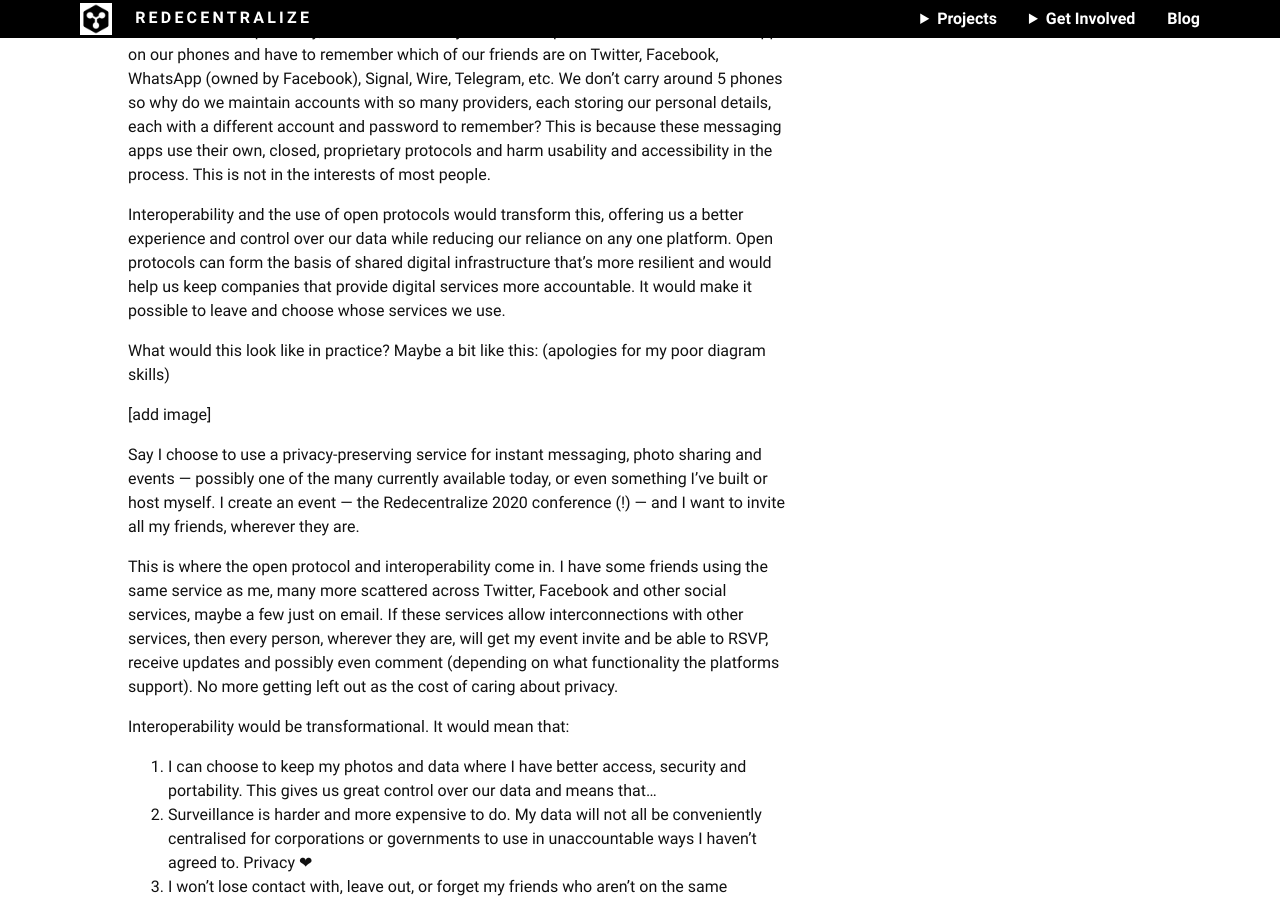
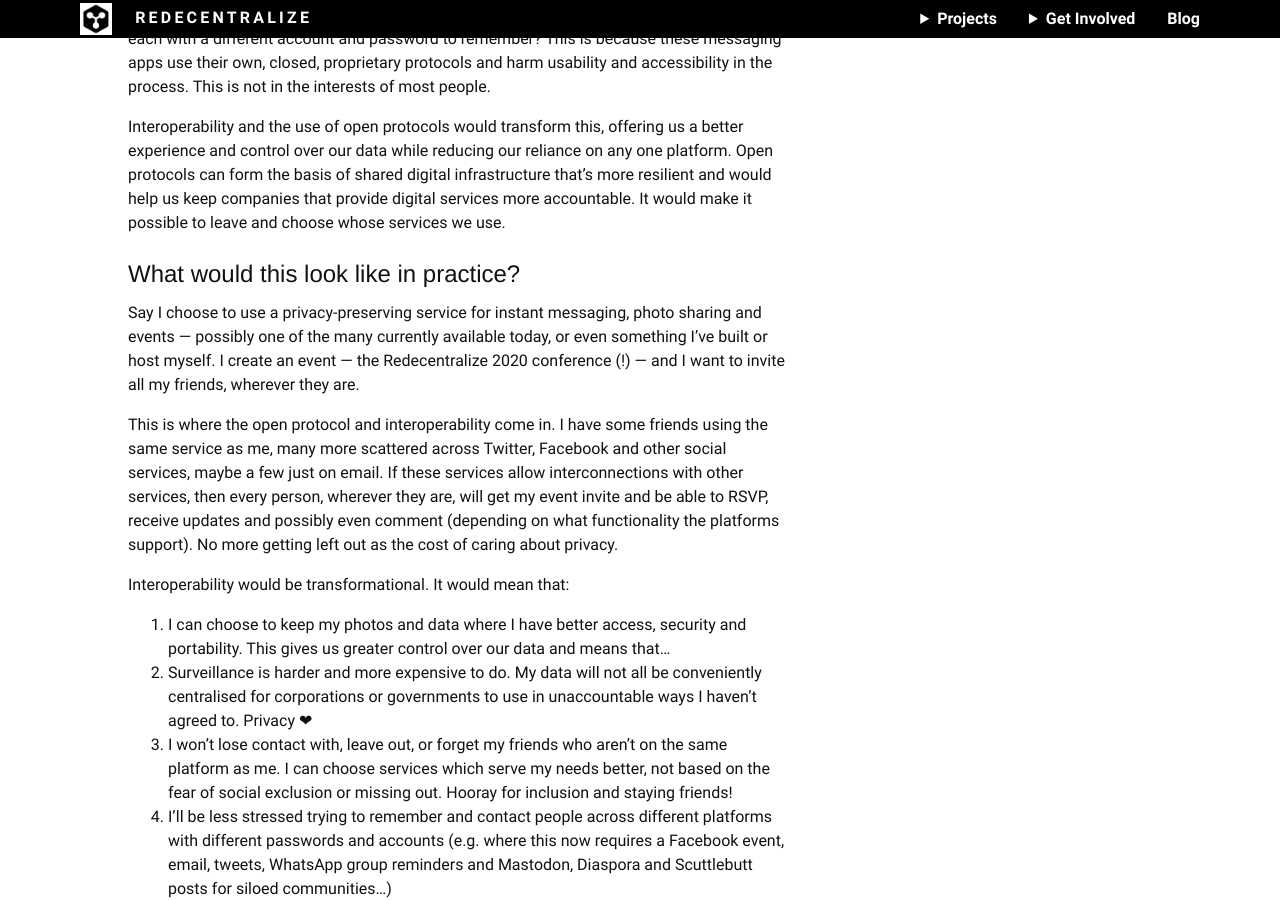
Before and after one commit to redecentralize/redecentralize-website, a Jekyll site: the page built from _posts/blog/2020-01-29-breaking-big-tech-open.md, in a window 1280 px wide and 900 px high, scrolled down 3268 px. Built offline with Jekyll 4.4.1, drawn with Linux system fonts in a browser that asks for light colours; some of the changed text lies outside the part shown.

Commit message:
Edits made in our call

```diff
--- a/_posts/blog/2020-01-29-breaking-big-tech-open.md
+++ b/_posts/blog/2020-01-29-breaking-big-tech-open.md
@@ -46,30 +44,29 @@
 
 Right now, it’s near impossible to compete with Facebook and Amazon since their dominance is built on ‘network effects’. Both companies strictly police their user network and data. People aren’t choosing these platforms because they are better any more, they default to them because that’s where everyone else is. Connectivity and reach is vital for people to communicate, share, organise and sell — there’s no option but to go where most people already are. So we’re increasingly locked in. We need to make it possible for other providers and services to thrive.
 
-# Breaking big tech open
+## Breaking big tech open
 Facebook’s numerous would-be competitors don’t fail through not being good enough or failing to get traction, or even funding. Path was *beautiful* and had many advantages over Facebook. Privacy-preserving Diaspora got a huge amount of initial attention. Scuttlebutt has fantastic communities. Alternatives do exist. None of them have reduced the dominance of Facebook. The problem is not a lack of alternatives, the problem is closed design, business model and network effects.
 
 What Facebook has, that no rival has, is all your friends. And where it keeps them is in a walled off garden which Facebook controls. No one can interact with Facebook users without having a Facebook account and agreeing to Facebook’s terms and conditions (aka surveillance and advertising). Essentially, Facebook owns my social graph and decides on what terms I can interact with my friends. The same goes for other big social platforms: to talk to people on LinkedIn, I have to have a LinkedIn account; to follow people on Twitter, I must first sign up to Twitter and so on. As users we take on the burden of maintaining numerous accounts, numerous passwords, sharing our data and content with all of these companies, on their terms.
 
-It doesn’t have to be this way. These monopolies are not natural, they are monopolies by design — choosing to run on closed protocols and walling off their users in silos. **We need to regulate Facebook and others to force them to open up their APIs to make it possible for users to have access to each other across platforms and services.**
+It doesn’t have to be this way. These monopolies are not natural, they are monopolies by design — choosing to run on closed protocols and walling off their users in silos.
 
-# Technically, interoperability is possible
+**We need to regulate Facebook and others to force them to open up their APIs to make it possible for users to have access to each other across platforms and services.**
+
+## Technically, interoperability is possible
 There are already examples of digital social systems which don’t operate as walled gardens: email for example. We don’t expect Google to refuse to deliver an email simply because we use an alternative email provider. If I send an email to a Gmail account from my Protonmail, FastMail or even Hotmail account — it goes through. It just works. No message about how I first have to get a Gmail account. This, fundamentally, is the reason email has been so successful for so long. Email uses an open protocol, supported by Google, Microsoft and others (probably due to being early enough, coming about in the heady open days of the web, before data mining and advertising became the dominant forces they are today… although email is increasingly centralised and dominated by Google, more on this in a future post!).
 
 While email just works, a technology that’s very similar, such as instant messaging, doesn’t. We have no interoperability, which means many of us have upward of four different chat apps on our phones and have to remember which of our friends are on Twitter, Facebook, WhatsApp (owned by Facebook), Signal, Wire, Telegram, etc. We don’t carry around 5 phones so why do we maintain accounts with so many providers, each storing our personal details, each with a different account and password to remember? This is because these messaging apps use their own, closed, proprietary protocols and harm usability and accessibility in the process. This is not in the interests of most people.
 
 Interoperability and the use of open protocols would transform this, offering us a better experience and control over our data while reducing our reliance on any one platform. Open protocols can form the basis of shared digital infrastructure that’s more resilient and would help us keep companies that provide digital services more accountable. It would make it possible to leave and choose whose services we use.
 
-What would this look like in practice? Maybe a bit like this: (apologies for my poor diagram skills)
-
-[add image]
-
+## What would this look like in practice?
 Say I choose to use a privacy-preserving service for instant messaging, photo sharing and events — possibly one of the many currently available today, or even something I’ve built or host myself. I create an event — the Redecentralize 2020 conference (!) — and I want to invite all my friends, wherever they are.
 
 This is where the open protocol and interoperability come in. I have some friends using the same service as me, many more scattered across Twitter, Facebook and other social services, maybe a few just on email. If these services allow interconnections with other services, then every person, wherever they are, will get my event invite and be able to RSVP, receive updates and possibly even comment (depending on what functionality the platforms support). No more getting left out as the cost of caring about privacy.
 
 Interoperability would be transformational. It would mean that:
-1. I can choose to keep my photos and data where I have better access, security and portability. This gives us great control over our data and means that…
+1. I can choose to keep my photos and data where I have better access, security and portability. This gives us greater control over our data and means that…
 2. Surveillance is harder and more expensive to do. My data will not all be conveniently centralised for corporations or governments to use in unaccountable ways I haven’t agreed to. Privacy ❤
 3. I won’t lose contact with, leave out, or forget my friends who aren’t on the same platform as me. I can choose services which serve my needs better, not based on the fear of social exclusion or missing out. Hooray for inclusion and staying friends!
 4. I’ll be less stressed trying to remember and contact people across different platforms with different passwords and accounts (e.g. where this now requires a Facebook event, email, tweets, WhatsApp group reminders and Mastodon, Diaspora and Scuttlebutt posts for siloed communities…)
@@ -77,7 +74,7 @@
 
 Especially this last point, the viability of creating alternatives, would start shifting the power imbalance between Facebook and its users (and regulators), making Facebook more accountable and incentivising it to be responsive to user wants and needs. Right now Facebook acts as it pleases because it can — it knows its users will have to stick with it. As soon as people have meaningful choice, exploitation and abuse become much harder and more expensive to maintain.
 
-# So, how do we get there?
+## So, how do we get there?
 In the first instance, regulating Facebook, Twitter and others to make them open up their APIs so that other services can read/write to Facebook events, groups, messages etc. would be the first milestone. Yes, this isn’t trivial and there are questions to work out, but it can be done.
 
 Looking ahead, investing now in developing open standards for our social digital infrastructure is a must. Funders and governments should be supporting the work and adoption of open protocols and standards — working with open software and services to refine, test and use these standards and see how they work in practice over time. We’ll need governance mechanisms for evolving and investing our open digital infrastructure that includes diverse stakeholders and accounts for power imbalances between them.
```
Also changed, not shown: other parts of _posts/blog/2020-01-29-breaking-big-tech-open.md (+3 -5 lines).
